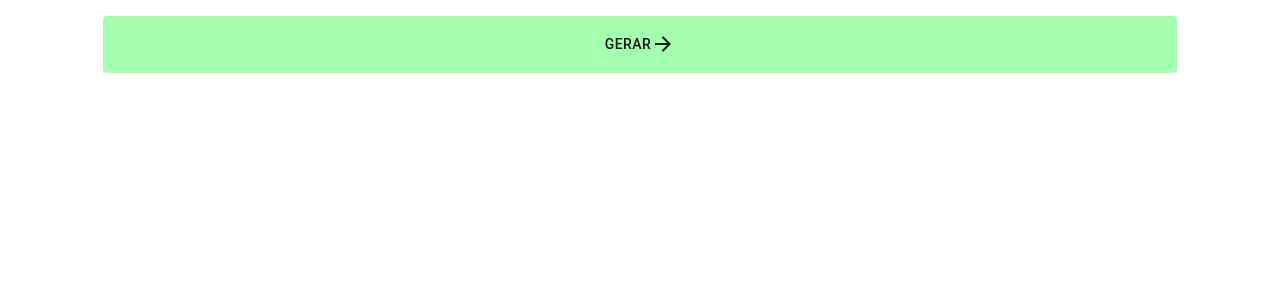
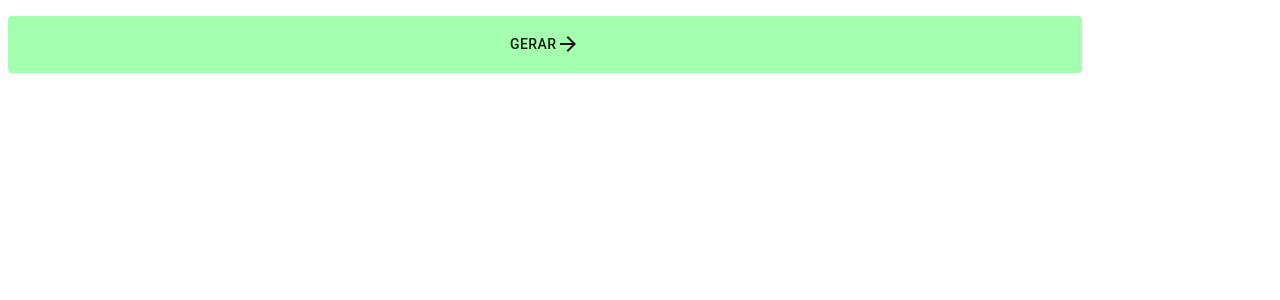
Before and after one commit to Ledelara/password-generator, a Next.js app: page /Generator/components/Generate/Generate in a window 1280 px wide. Shown: the top 300 px of the page. Built offline with nearby package versions, Linux system fonts and the light colour scheme.

Commit message:
:bug: Fix: bug de estilização

```diff
--- a/src/pages/Generator/components/Generate/Generate.tsx
+++ b/src/pages/Generator/components/Generate/Generate.tsx
@@ -22,8 +22,8 @@ const Generate = (props: GenerateProps) => {
                     display: 'flex',
                     justifyContent: 'center',
                     alignItems: 'center',
-                    width: isSmallScreen ? '90%' : '85%',
-                    margin: '0 auto',
+                    width: '100%',
+                    maxWidth: isSmallScreen ? '100%' : '85%',
                     padding: isSmallScreen ? '0.8rem' : '1rem',
                     backgroundColor: '#A4FFAF',
                     color: '#1a1a1a',
--- a/src/pages/Generator/components/Strength/Strength.tsx
+++ b/src/pages/Generator/components/Strength/Strength.tsx
@@ -20,7 +20,8 @@ const Strength = (props: StrengthProps) => {
                 display: 'flex',
                 justifyContent: 'space-between',
                 alignItems: 'center',
-                width: isSmallScreen ? '100%' : '80%',
+                width: '100%',
+                maxWidth: isSmallScreen ? '100%' : '80%',
                 padding: isSmallScreen ? '0.5rem' : '1rem',
                 backgroundColor: '#131218',
                 borderRadius: '0.3rem',
```
